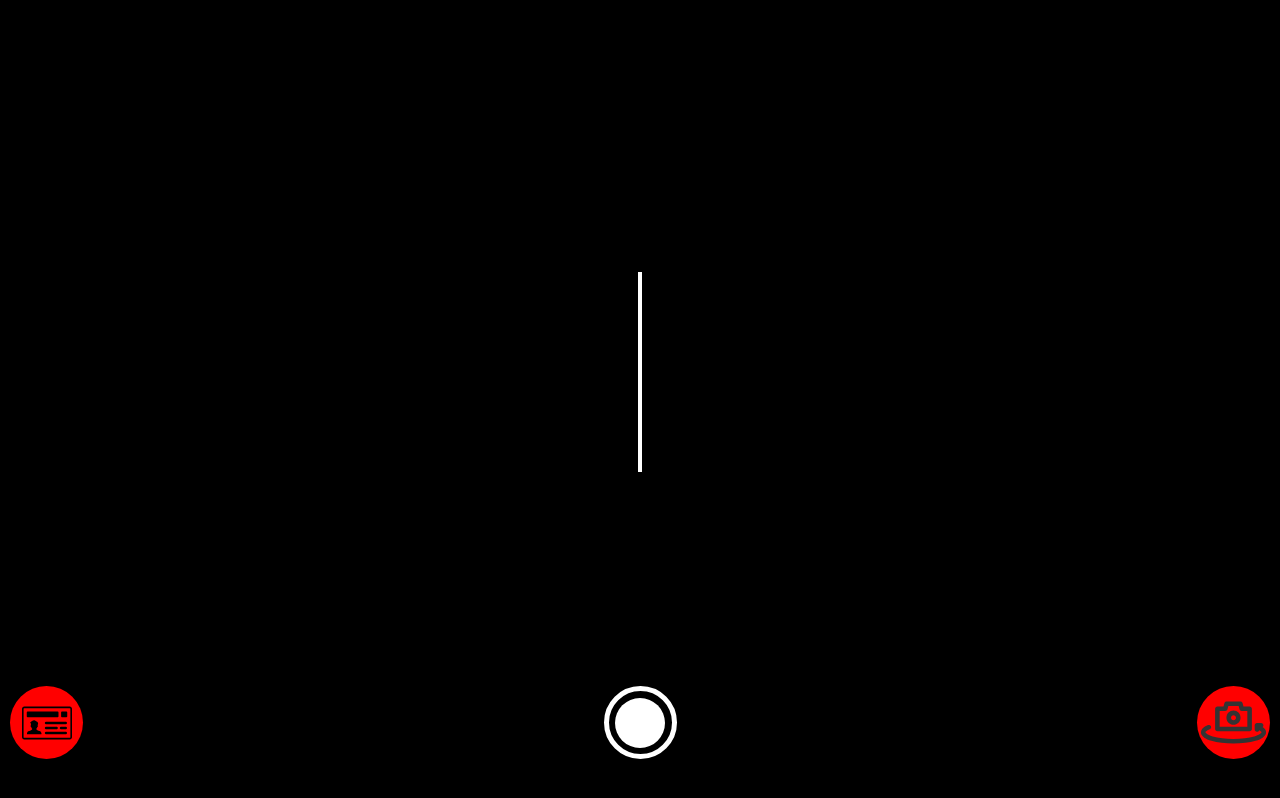
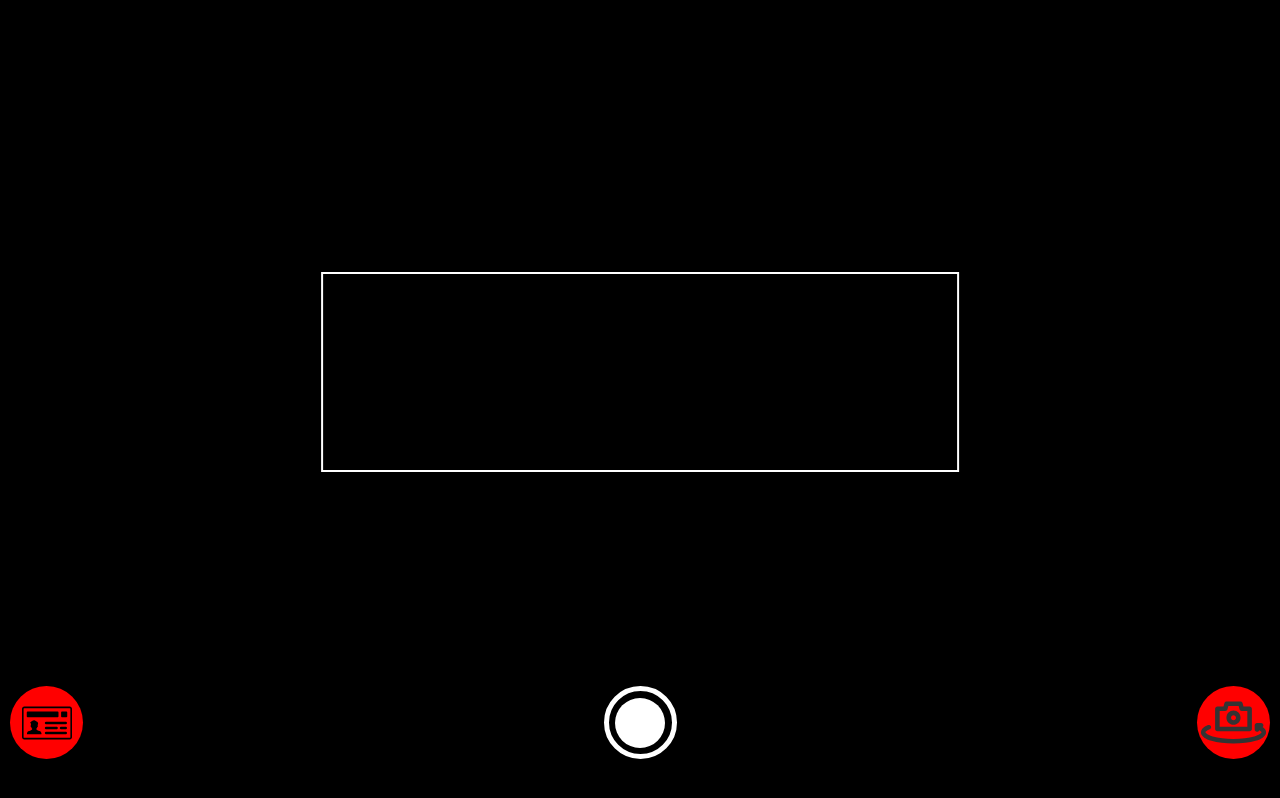
Before and after one commit to Nurseit05/camera-react, a React (Vite) app: page / in a window 1280 px wide. Both pictures are taken after a click on the button "Загрузить Паспарт". Built offline with nearby package versions, Linux system fonts and the light colour scheme; no server answers.

Commit message:
feat: width

```diff
--- a/src/features/scan-media/styles.module.scss
+++ b/src/features/scan-media/styles.module.scss
@@ -84,7 +84,6 @@
     left: 10px;
     border: 0;
     padding: 0;
-    width: 637.8px;
     display: flex;
     align-items: center;
     justify-content: center;
@@ -117,6 +116,8 @@
 
   .blockPhoto {
     position: absolute;
+    width: 637.8px;
+
     top: 75px;
     left: 50%;
     transform: translateX(-50%);
```
